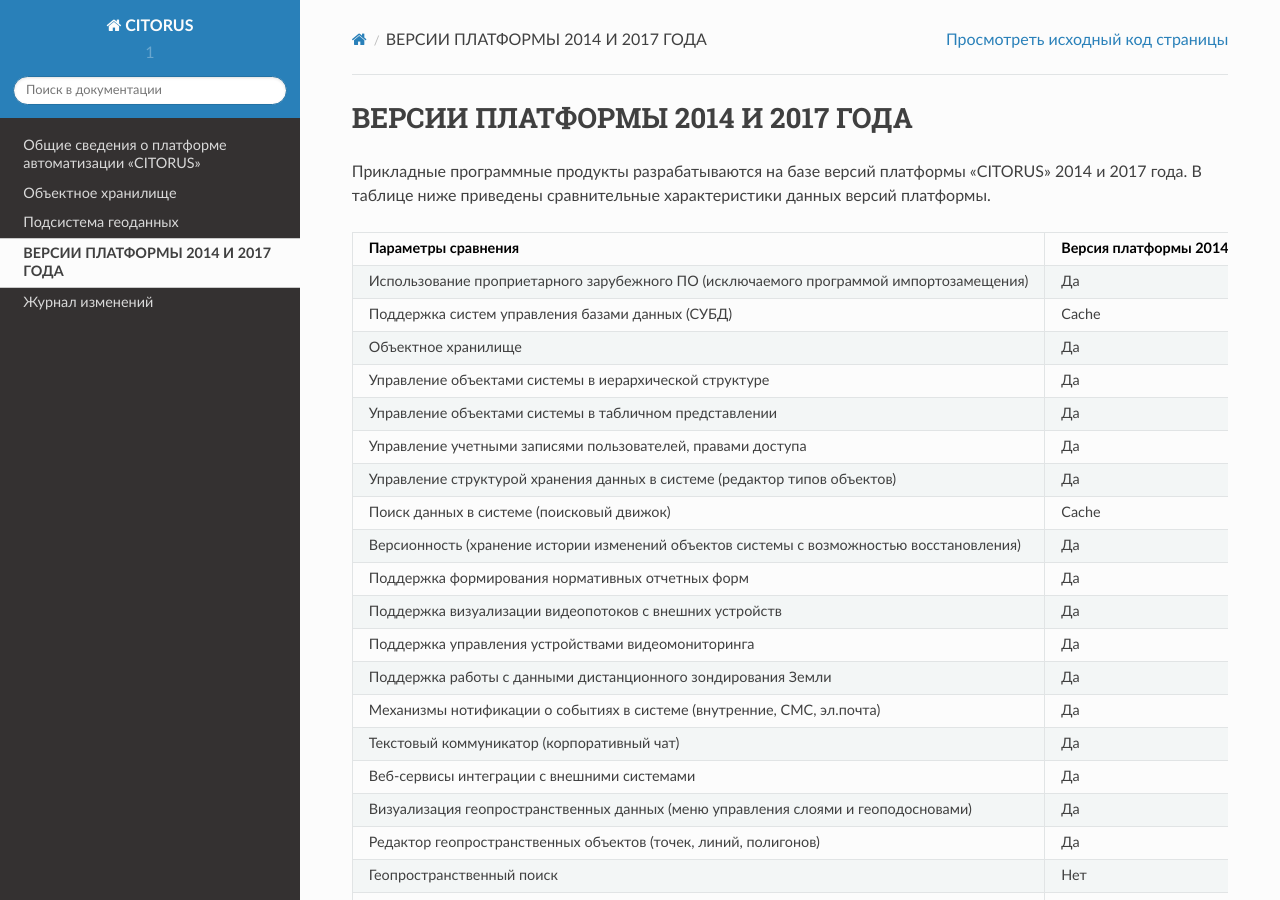
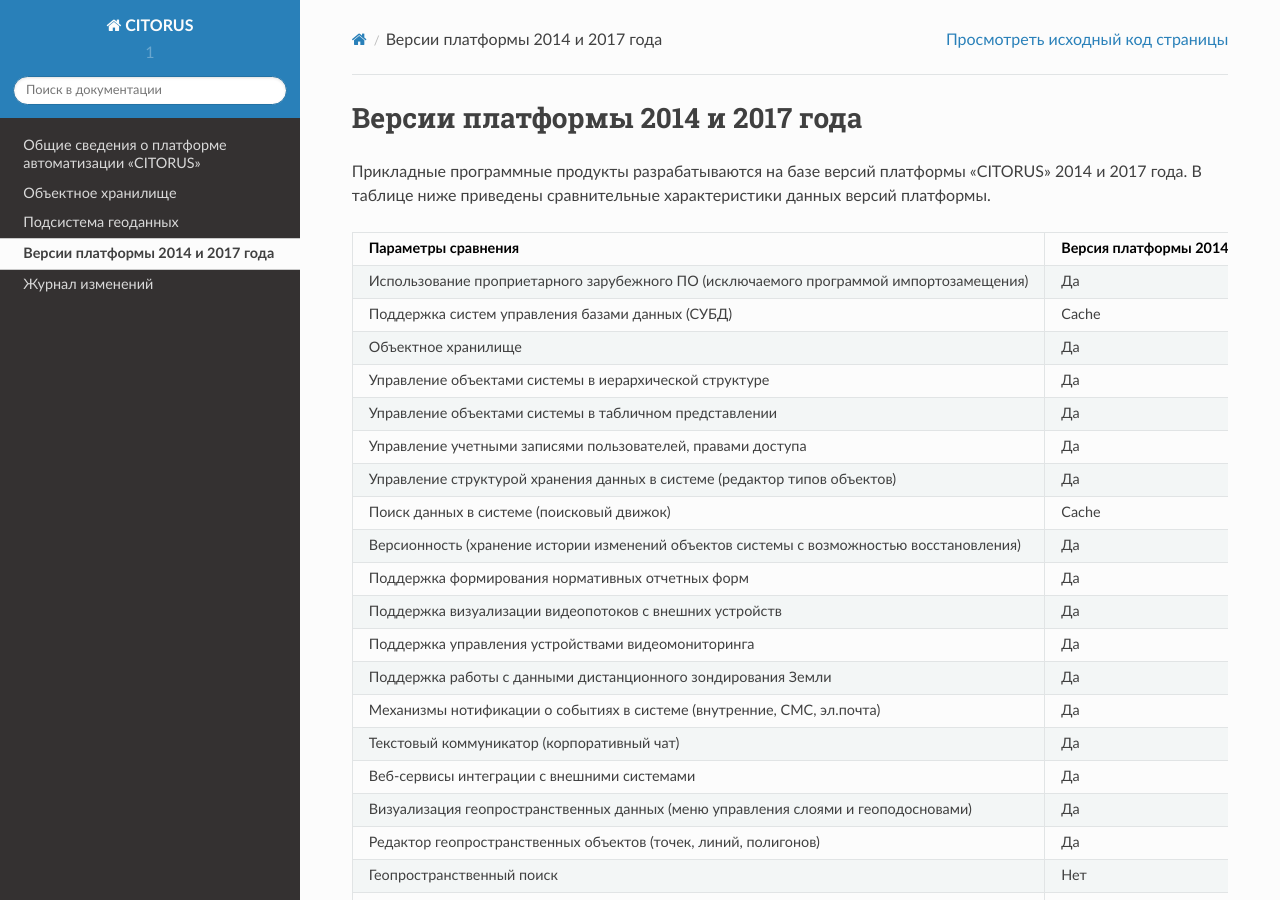
Before and after one commit to citoruspm/citorus, a Sphinx documentation site: the page built from source/versions.rst, in a window 1280 px wide and 900 px high. Built offline with Sphinx 7.4.7 and the Read the Docs theme 2.0.0, drawn with Linux system fonts in a browser that asks for light colours; formulas are drawn with MathJax 3.

```diff
--- a/source/versions.rst
+++ b/source/versions.rst
@@ -1,4 +1,4 @@
-ВЕРСИИ ПЛАТФОРМЫ 2014 И 2017 ГОДА
+Версии платформы 2014 и 2017 года
 =================================
 
 Прикладные программные продукты разрабатываются на базе версий платформы «CITORUS» 2014 и 2017 года. В таблице ниже приведены сравнительные характеристики данных версий платформы.
```
